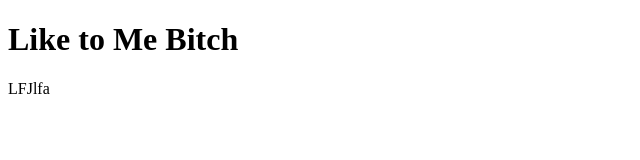
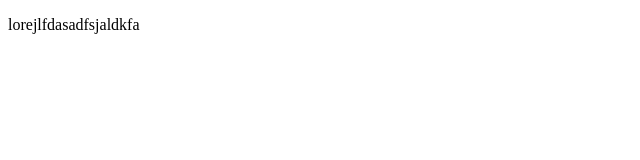
Before and after one commit to litara/site, a plain HTML site: page index.html in a window 1280 px wide. Shown: the whole page, without its empty margins (0-640 px from the left). Drawn offline with Linux system fonts and the light colour scheme.

Commit message:
third commit

```diff
--- a/index.html
+++ b/index.html
@@ -4,7 +4,6 @@
 	<title>defender</title>
 </head>
 <body>
-	<h1>Like to Me Bitch</h1>
-	<p>LFJlfa</p>
+	<p>lorejlfdasadfsjaldkfa</p>
 </body>
 </html>
```
